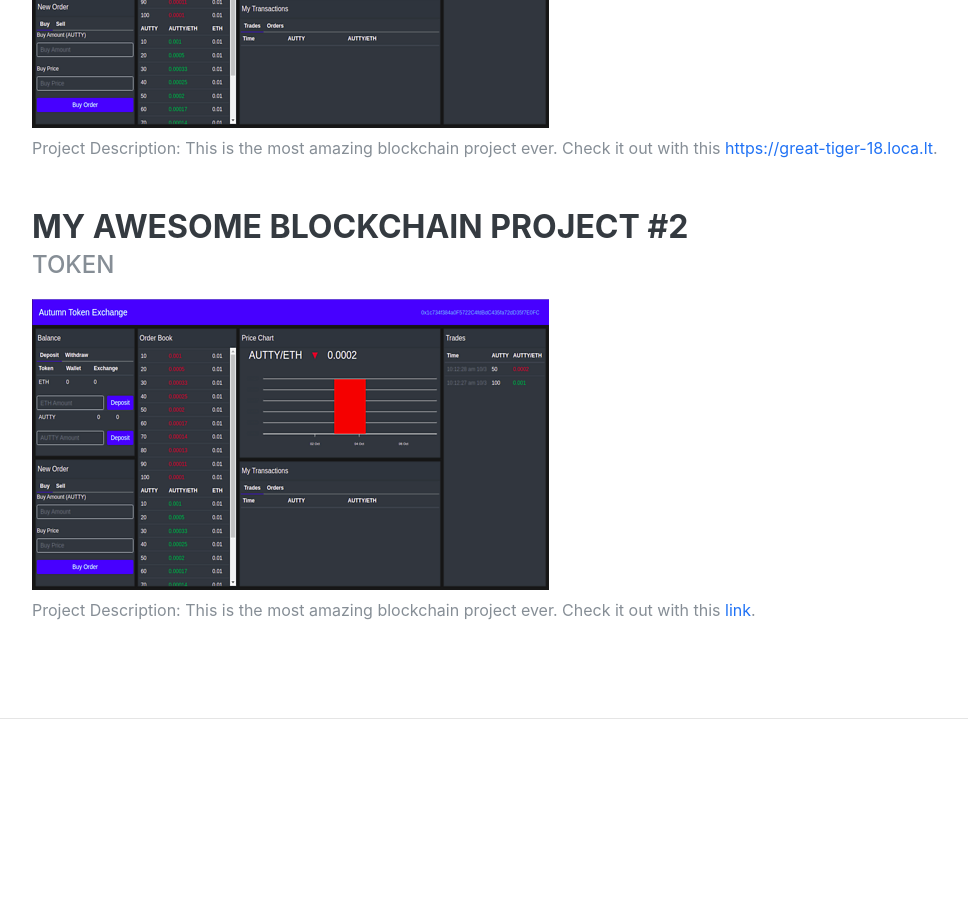
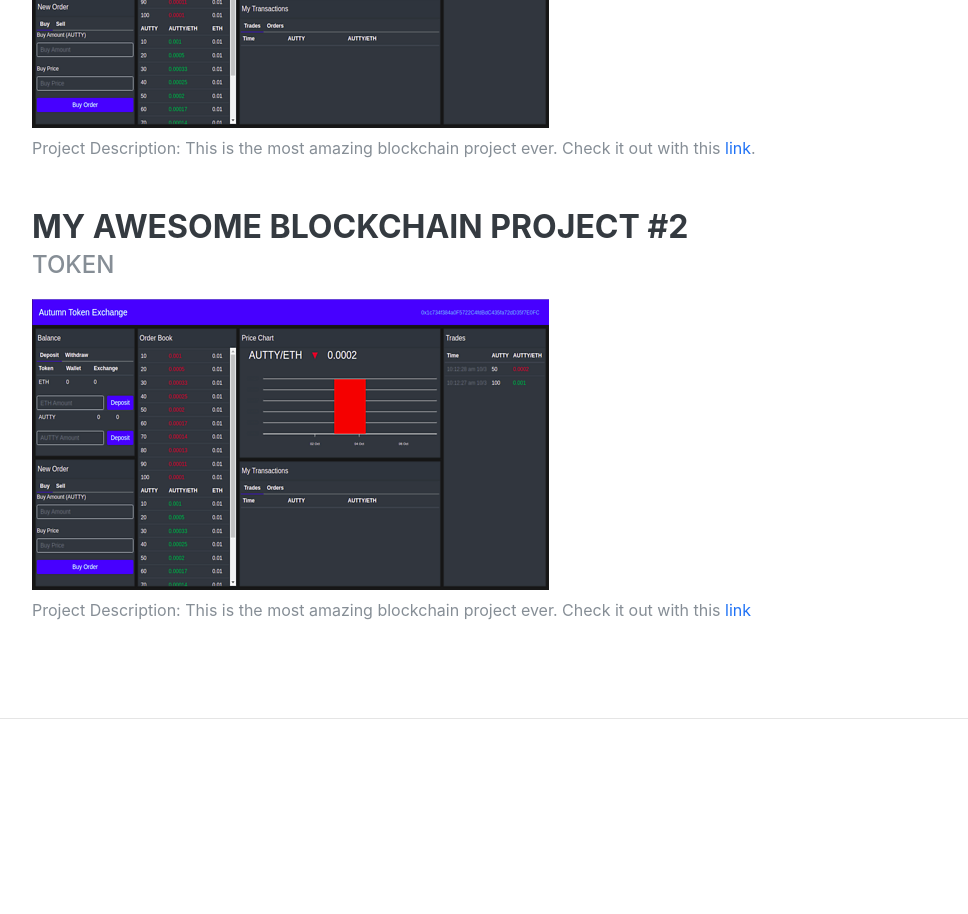
Before and after one commit to stamyr/Resume, a plain HTML site: page index.html in a window 1280 px wide. Shown: the part 3280-4194 px from the top of the page, without its empty margins (288-1256 px from the left). Drawn offline with Linux system fonts and the light colour scheme; a web font is replaced by a local one.

Commit message:
Initial commit

```diff
--- a/index.html
+++ b/index.html
@@ -192,7 +192,7 @@
             <h3 class="mb-0">My Awesome Blockchain Project #1</h3>
             <div class="subheading mb-3">Token Exchange</div>
             <img class="img-fluid mx-auto mb-2" src="img/portfolio.jpg" alt="">
-            <div>Project Description: This is the most amazing blockchain project ever. Check it out with this <a href="">https://great-tiger-18.loca.lt</a>.</div>
+            <div>Project Description: This is the most amazing blockchain project ever. Check it out with this <a href="https://github.com/stamyr/MyTokenExchange">link</a>.</div>
           </div>
         </div>
 
@@ -201,7 +201,7 @@
             <h3 class="mb-0">My Awesome Blockchain Project #2</h3>
             <div class="subheading mb-3">Token</div>
             <img class="img-fluid mx-auto mb-2" src="img/portfolio.jpg" alt="">
-            <div>Project Description: This is the most amazing blockchain project ever. Check it out with this <a href="">link</a>.</div>
+            <div>Project Description: This is the most amazing blockchain project ever. Check it out with this <a href="https://github.com/stamyr/MyTokenExchange">link</a></div>
           </div>
         </div>
 
```
